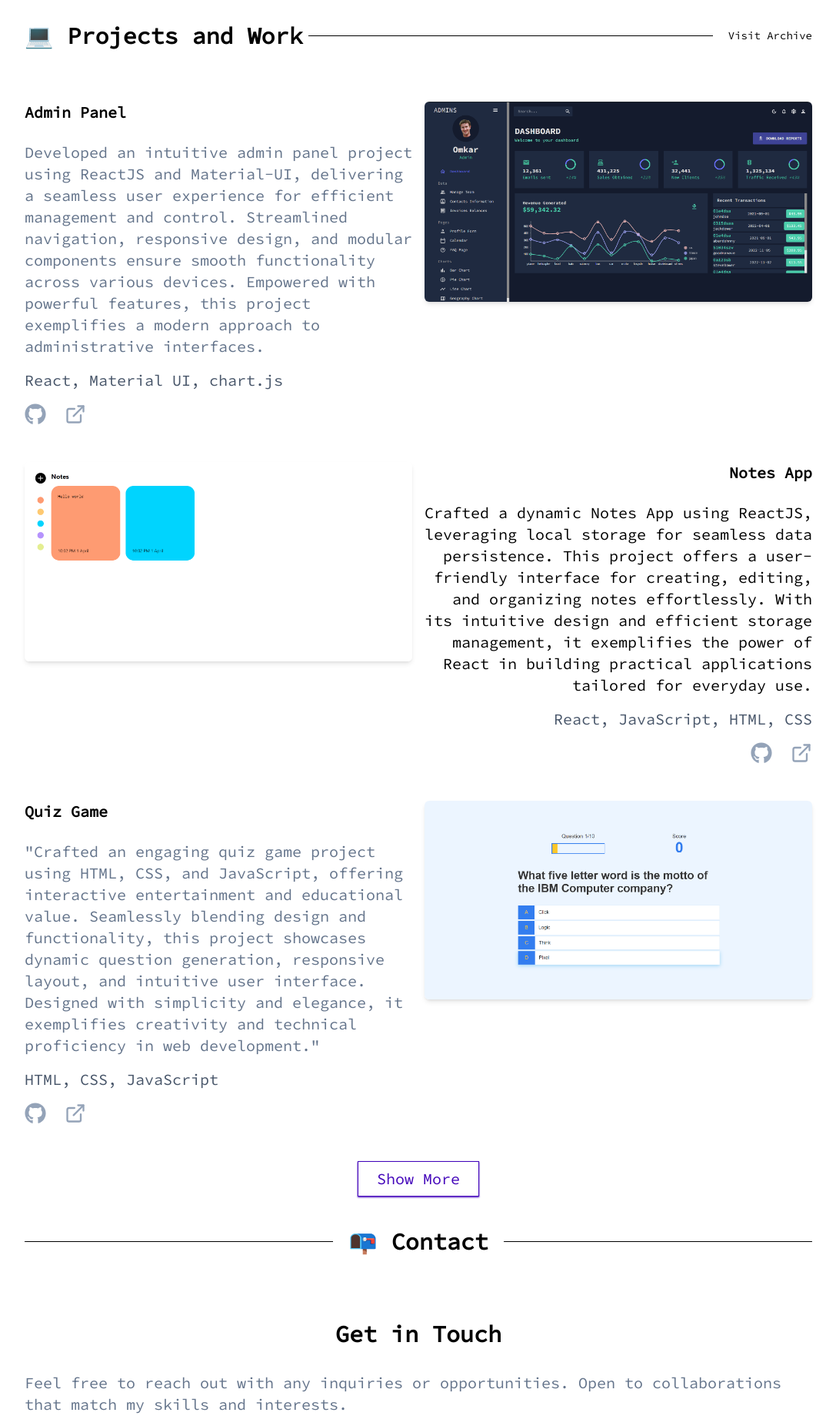
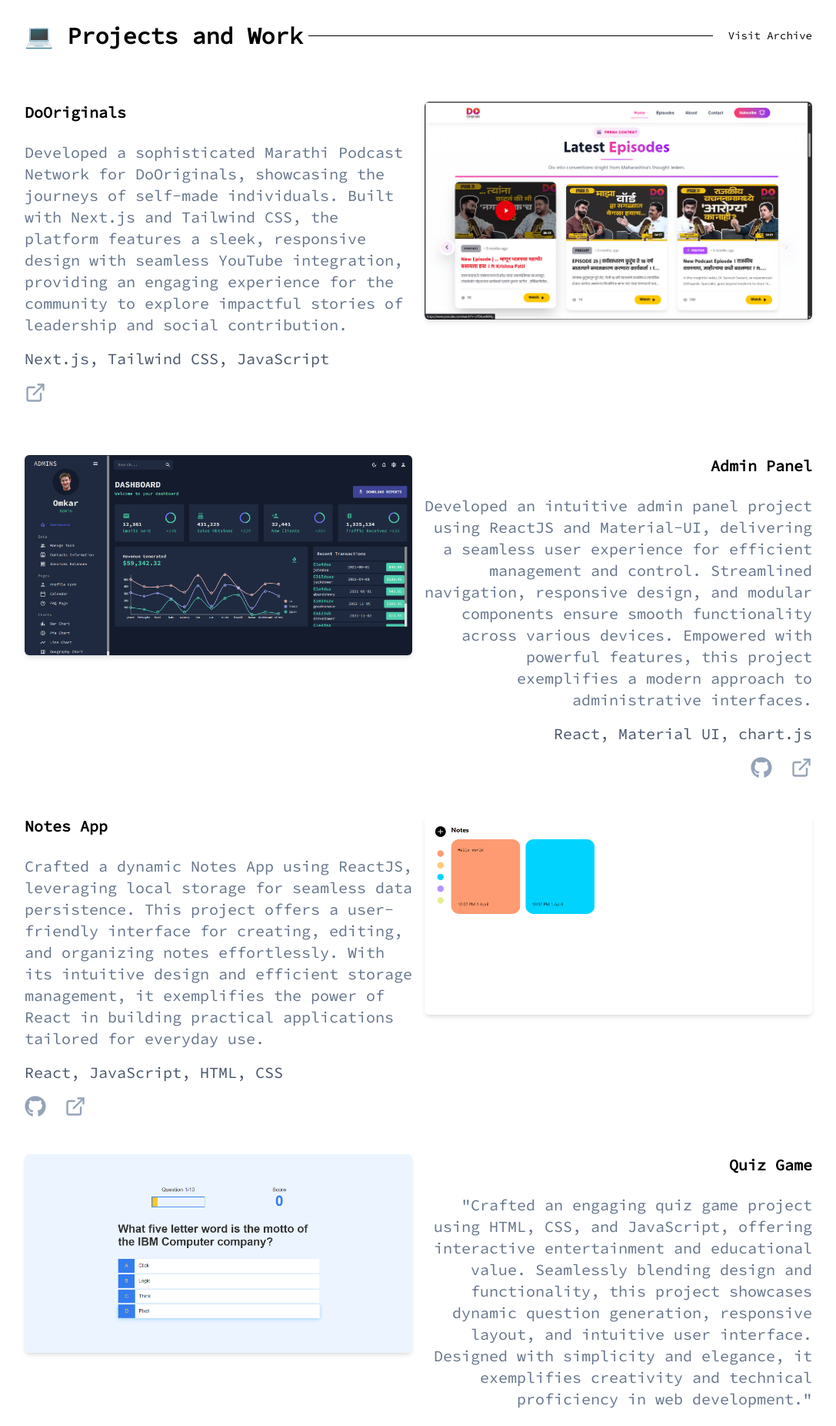
Before and after one commit to Omkar-Potphode/Omkar-Portfolio, a React (Vite) app: page / in a window 1280 px wide. Shown: the part 1640-3492 px from the top of the page at 77% size, without its empty margins (96-1183 px from the left). Built offline with nearby package versions, Linux system fonts and the light colour scheme.

Commit message:
feat: added new project

```diff
--- a/src/components/Projects.tsx
+++ b/src/components/Projects.tsx
@@ -4,6 +4,7 @@ import { LuExternalLink } from 'react-icons/lu';
 import AdminImg from '../assets/images/Admin-Panel.png';
 import NotesImg from '../assets/images/notes-app.png';
 import QuizImg from '../assets/images/Quiz-game.png';
+import DoOriginalsImg from '../assets/images/Do-Originals.png';
 
 const Projects: React.FC = () => {
   return (
@@ -26,6 +27,52 @@ const Projects: React.FC = () => {
                 <div className='flex flex-col transition-opacity duration-500 lg:grid lg:grid-cols-2 lg:gap-x-4 motion-reduce:transition-none opacity-1'>
                     <div className='flex flex-col space-y-4 text-left'>
                         <h3 className='pb-2 text-xl font-extrabold'>
+                            DoOriginals
+                        </h3>
+                        <p className='text-slate-500 dark:text-slate-300'>
+                        Developed a sophisticated Marathi Podcast Network for DoOriginals,
+                        showcasing the journeys of self-made individuals. Built with Next.js and Tailwind CSS,
+                        the platform features a sleek, responsive design with seamless YouTube integration,
+                        providing an engaging experience for the community to explore impactful stories of
+                        leadership and social contribution.
+                        </p>
+                        <p className='text-slate-600'>Next.js, Tailwind CSS, JavaScript</p>
+                        <div className='flex items-center space-x-6 text-slate-400'>
+                            <a href='https://www.dooriginals.com/'
+                            target='_blank'
+                            className='flex items-center space-x-2 hover:text-[#4305ba] focus:text-link-color active:text-link-color'
+                            >
+                                <span className='flex items-center space-x-2'>
+                                    <LuExternalLink className='h-7 w-7'/>
+                                </span>
+                            </a>
+                        </div>
+                    </div>
+                    <div className='order-first pb-4 lg:pb-0 lg:order-none lg:block'>
+                        <a href='https://www.dooriginals.com/' target='_blank'>
+                            <img
+                            src={DoOriginalsImg}
+                            alt='DoOriginals'
+                            loading='lazy'
+                            className='mb-32 transition-transform duration-300 ease-in-out rounded-md shadow-md hover:scale-105'
+                            />
+                        </a>
+                    </div>
+                </div>
+
+                <div className='flex flex-col transition-opacity duration-500 lg:grid lg:grid-cols-2 lg:gap-x-4 motion-reduce:transition-none opacity-1'>
+                    <div className='order-first pb-4 lg:pb-0 lg:order-none lg:block'>
+                        <a href='https://react-admin-panel-amber.vercel.app/' target='_blank'>
+                            <img
+                            src={AdminImg}
+                            alt='Admin panel'
+                            loading='lazy'
+                            className='mb-32 transition-transform duration-300 ease-in-out rounded-md shadow-md hover:scale-105'
+                            />
+                        </a>
+                    </div>
+                    <div className='flex flex-col space-y-4 lg:text-right'>
+                        <h3 className='pb-2 text-xl font-extrabold'>
                             Admin Panel
                         </h3>
                         <p className='text-slate-500 dark:text-slate-300'>
@@ -38,7 +85,7 @@ const Projects: React.FC = () => {
                         <p className='text-slate-600'>
                             React, Material UI, chart.js
                         </p>
-                        <div className='flex items-center space-x-6 text-slate-400'>
+                        <div className='flex items-center space-x-6 text-slate-400 justify-end'>
                             <a href='https://github.com/Omkar-Potphode/React-Admin-Panel'
                             className='flex items-center space-x-2 hover:text-[#4305ba] focus:text-link-color active:text-link-color'
                             target='_blank'>
@@ -55,33 +102,14 @@ const Projects: React.FC = () => {
                             </a>
                         </div>
                     </div>
-                    <div className='order-first pb-4 lg:pb-0 lg:order-none lg:block'>
-                        <a href='https://react-admin-panel-amber.vercel.app/' target='_blank'>
-                            <img
-                            src={AdminImg}
-                            alt='Admin panel'
-                            loading='lazy'
-                            className='mb-32 transition-transform duration-300 ease-in-out rounded-md shadow-md hover:scale-105'
-                            />
-                        </a>
-                    </div>
                 </div>
 
                 <div className='flex flex-col transition-opacity duration-500 lg:grid lg:grid-cols-2 lg:gap-x-4 motion-reduce:transition-none opacity-1'>
-                    <div className='order-first pb-4 lg:pb-0 lg:order-none lg:block'>
-                        <a href='https://notes-app-ty2x.vercel.app/' target='_blank'>
-                            <img
-                            src={NotesImg}
-                            alt='Notes App'
-                            className='mb-32 transition-transform duration-300 ease-in-out rounded-md shadow-md hover:scale-105'
-                            />
-                        </a>
-                    </div>
-                    <div className='flex flex-col space-y-4 lg:text-right'>
+                    <div className='flex flex-col space-y-4 text-left'>
                         <h3 className='pb-2 text-xl font-extrabold'>
                             Notes App
                         </h3>
-                        <p>
+                        <p className='text-slate-500 dark:text-slate-300'>
                         Crafted a dynamic Notes App using ReactJS, leveraging local storage for
                         seamless data persistence. This project offers a user-friendly interface
                         for creating, editing, and organizing notes effortlessly. With its intuitive design
@@ -89,7 +117,7 @@ const Projects: React.FC = () => {
                         applications tailored for everyday use.
                         </p>
                         <p className='text-slate-600'>React, JavaScript, HTML, CSS</p>
-                        <div className='flex items-center space-x-6 text-slate-400 justify-end'>
+                        <div className='flex items-center space-x-6 text-slate-400'>
                             <a href='https://github.com/Omkar-Potphode/Notes-App'
                             target='_blank'
                             className='flex items-center space-x-2 hover:text-[#4305ba] focus:text-link-color active:text-link-color'
@@ -108,10 +136,31 @@ const Projects: React.FC = () => {
                             </a>
                         </div>
                     </div>
+                    <div className='order-first pb-4 lg:pb-0 lg:order-none lg:block'>
+                        <a href='https://notes-app-ty2x.vercel.app/' target='_blank'>
+                            <img
+                            src={NotesImg}
+                            alt='Notes App'
+                            className='mb-32 transition-transform duration-300 ease-in-out rounded-md shadow-md hover:scale-105'
+                            />
+                        </a>
+                    </div>
                 </div>
 
                 <div className='flex flex-col transition-opacity duration-500 lg:grid lg:grid-cols-2 lg:gap-x-4 motion-reduce:transition-none opacity-1'>
-                    <div className='flex flex-col space-y-4 text-left'>
+                    <div className='order-first pb-4 lg:pb-0 lg:order-none lg:block'>
+                        <a href='https://quiz-game-xi-gilt.vercel.app/'
+                        target='_blank'
+                        >
+                            <img
+                            src={QuizImg}
+                            alt='Quiz App'
+                            loading='lazy'
+                            className='mb-32 transition-transform duration-300 ease-in-out rounded-md shadow-md hover:scale-105'
+                            />
+                        </a>
+                    </div>
+                    <div className='flex flex-col space-y-4 lg:text-right'>
                         <h3 className='pb-2 text-xl font-extrabold'>
                             Quiz Game
                         </h3>
@@ -125,7 +174,7 @@ const Projects: React.FC = () => {
                         <p className='text-slate-600'>
                             HTML, CSS, JavaScript
                         </p>
-                        <div className='flex items-center space-x-6 text-slate-400'>
+                        <div className='flex items-center space-x-6 text-slate-400 justify-end'>
                             <a href='https://github.com/Omkar-Potphode/Quiz_Game'
                             target='_blank'
                             className='flex items-center space-x-2 hover:text-[#4305ba] focus:text-link-color active:text-link-color'
@@ -144,18 +193,6 @@ const Projects: React.FC = () => {
                             </a>
                         </div>
                     </div>
-                    <div className='order-first pb-4 lg:pb-0 lg:order-none lg:block'>
-                        <a href='https://quiz-game-xi-gilt.vercel.app/'
-                        target='_blank'
-                        >
-                            <img
-                            src={QuizImg}
-                            alt='Quiz App'
-                            loading='lazy'
-                            className='mb-32 transition-transform duration-300 ease-in-out rounded-md shadow-md hover:scale-105'
-                            />
-                        </a>
-                    </div>
                 </div>
 
                 <button className='px-6 py-2 mx-auto mt-10 block transition duration-300 ease-in-out bg-transparent border shadow-sm
```
Also changed, not shown: src/assets/images/Do-Originals.png (added).
